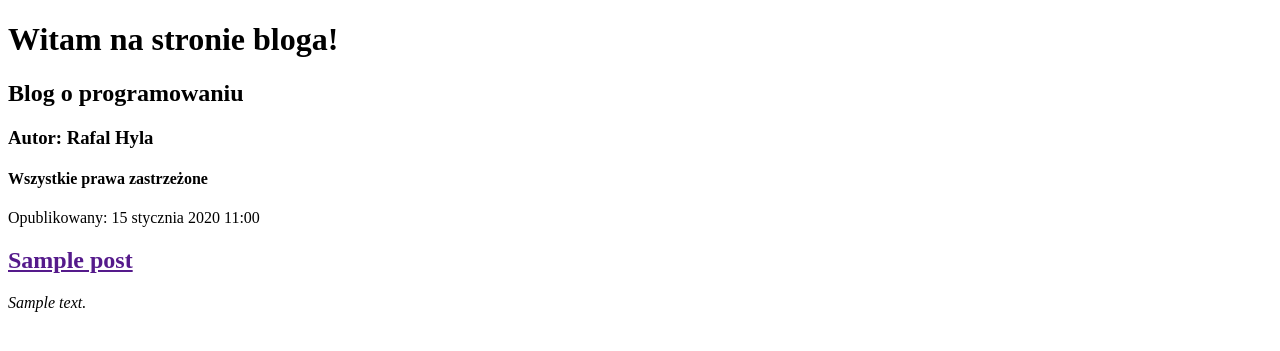
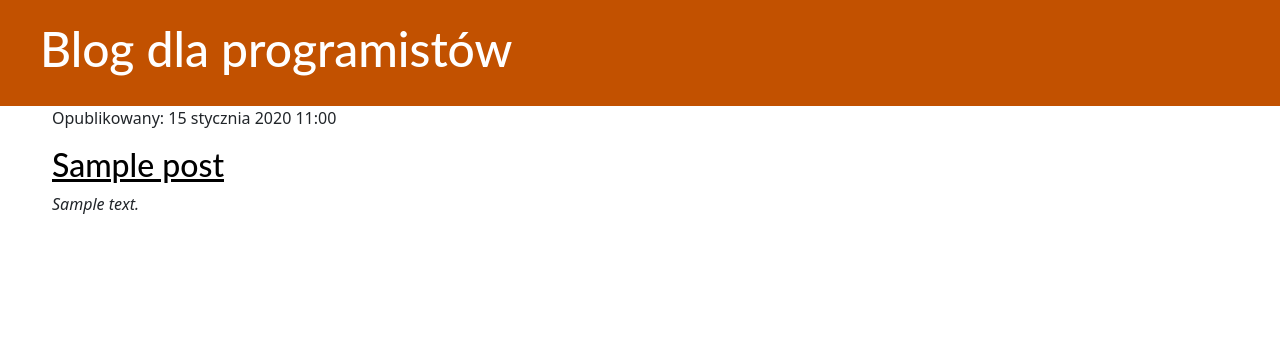
Before and after one commit to Rachciach/djangoblog, a Django app: page / in a window 1280 px wide. Shown: the top 351 px of the page. Run offline with Django 4.2, Linux system fonts and the light colour scheme; tables that the repository leaves empty hold one stand-in row (values such as "Sample post").

Commit message:
Dodany nowy szablon

```diff
--- /dev/null
+++ b/blog/static/css/blog.css
@@ -0,0 +1,46 @@
+.page-header {
+    background-color: #C25100;
+    margin-top: 0;
+    padding: 20px 20px 20px 40px;
+}
+
+.page-header h1, .page-header h1 a, .page-header h1 a:visited, .page-header h1 a:active {
+    color: #ffffff;
+    font-size: 36pt;
+    text-decoration: none;
+}
+
+.content {
+    margin-left: 40px;
+}
+
+h1, h2, h3, h4 {
+    font-family: 'Lato', cursive;
+}
+
+.date {
+    color: #828282;
+}
+
+.save {
+    float: right;
+}
+
+.post-form textarea, .post-form input {
+    width: 100%;
+}
+
+.top-menu, .top-menu:hover, .top-menu:visited {
+    color: #ffffff;
+    float: right;
+    font-size: 26pt;
+    margin-right: 20px;
+}
+
+.post {
+    margin-bottom: 70px;
+}
+
+.post h2 a, .post h1 a:visited {
+    color: #000000;
+}
--- /dev/null
+++ b/blog/templates/blog/base.html
@@ -0,0 +1,25 @@
+{% load static %}
+<html lang="pl">
+<head>
+    <meta charset="UTF-8">
+    <title>Blog dla programistów</title>
+    <link href="https://cdn.jsdelivr.net/npm/bootstrap@5.2.2/dist/css/bootstrap.min.css" rel="stylesheet" integrity="sha384-Zenh87qX5JnK2Jl0vWa8Ck2rdkQ2Bzep5IDxbcnCeuOxjzrPF/et3URy9Bv1WTRi" crossorigin="anonymous">
+    <link rel="stylesheet" href="{% static 'css/blog.css' %}">
+</head>
+<body>
+<div class="page-header">
+ <h1><a href="/">Blog dla programistów</a></h1>
+</div>
+<div class="content container">
+    <div class="row">
+        <div class=""col-md-8">
+            {% block content %}
+            {% endblock %}
+    </div>
+    </div>
+</div>
+<div class="stopka">
+
+</div>
+</body>
+</html>
--- a/blog/templates/blog/post_list.html
+++ b/blog/templates/blog/post_list.html
@@ -1,26 +1,13 @@
-<!DOCTYPE html>
-<html lang="pl">
-<head>
-    <meta charset="UTF-8">
-    <title>Blog dla programistów</title>
-</head>
-<body>
- <div>
-     <h1>Witam na stronie bloga!</h1>
-     <h2>Blog o programowaniu</h2>
-     <h3>Autor: Rafal Hyla</h3>
-     <h4>Wszystkie prawa zastrzeżone</h4>
- </div>
+    {% extends 'blog/base.html' %}
 
-    {% for post in posts %}
-     <div>
-         <p>Opublikowany: {{ post.publish_date }}</p>
-         <h2><a href=""> {{ post.title }}</a></h2>
+    {% block content %}
+        {% for post in posts %}
+        <div class="post">
+            <div class="data">
+                    <p>Opublikowany: {{ post.publish_date }}</p>
+            </div>
+         <h2><a href="{% url 'post_detail' pk=post.pk %}"> {{ post.title }}</a></h2>
          <em>{{ post.text|linebreaksbr }}</em>
-     </div>
-     {% endfor %}
- <div>
-
- </div>
-</body>
-</html>
+        </div>
+        {% endfor %}
+    {% endblock %}
--- a/blog/urls.py
+++ b/blog/urls.py
@@ -3,4 +3,5 @@ from . import views
 
 urlpatterns = [
     path('', views.post_list, name='post_list'),
+    path('post/<int:pk>/', views.post_detail, name="post_detail"),
 ]
--- a/blog/views.py
+++ b/blog/views.py
@@ -1,4 +1,4 @@
-from django.shortcuts import render
+from django.shortcuts import render, get_object_or_404
 from django.utils import timezone
 from .models import Post
 
@@ -6,3 +6,7 @@ from .models import Post
 def post_list(request):
     posts = Post.objects.filter(publish_date__lte=timezone.now()).order_by('publish_date')
     return render(request, 'blog/post_list.html', {"posts": posts})
+
+def post_detail(request, pk):
+    post = get_object_or_404(Post, pk=pk)
+    return render(request, 'blog/post_detail.html', {'post': post})
```
Also changed, not shown: blog/templates/blog/post_detail.html (added, +13 -0 lines).
